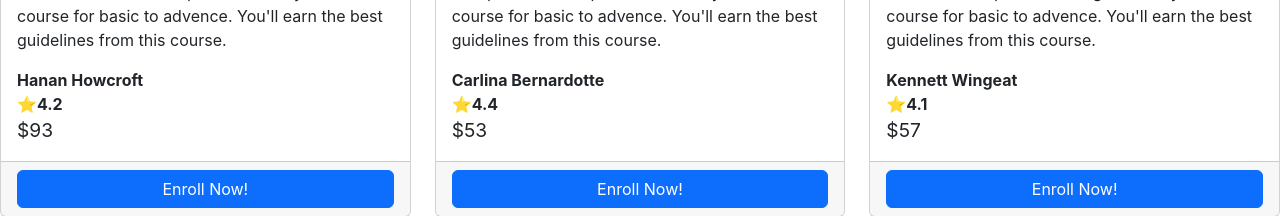
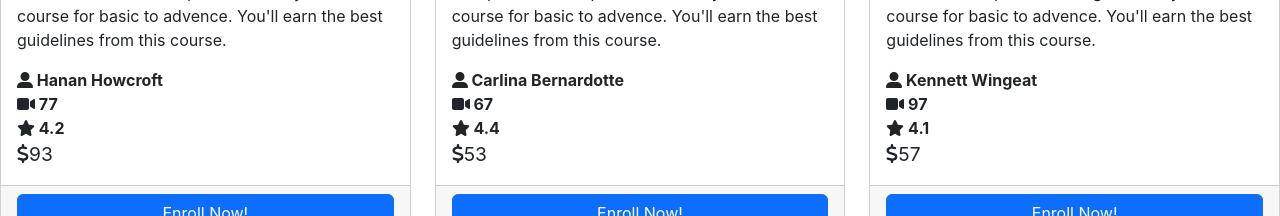
Before and after one commit to fs-nirjhor/course-app, a React (Create React App) app: page / in a window 1280 px wide. Shown: the part 509-725 px from the top of the page. Built offline with nearby package versions, Linux system fonts and the light colour scheme.

Commit message:
second commit

```diff
--- a/package.json
+++ b/package.json
@@ -3,6 +3,11 @@
   "version": "0.1.0",
   "private": true,
   "dependencies": {
+    "@fortawesome/fontawesome-svg-core": "^6.2.1",
+    "@fortawesome/free-brands-svg-icons": "^6.2.1",
+    "@fortawesome/free-regular-svg-icons": "^6.2.1",
+    "@fortawesome/free-solid-svg-icons": "^6.2.1",
+    "@fortawesome/react-fontawesome": "^0.2.0",
     "@testing-library/jest-dom": "^5.16.5",
     "@testing-library/react": "^13.4.0",
     "@testing-library/user-event": "^13.5.0",
--- a/src/components/course/Course.js
+++ b/src/components/course/Course.js
@@ -2,6 +2,8 @@
 import courseData from "./Course.json";
 import Cart from "../cart/Cart";
 import { useState } from "react";
+import { FontAwesomeIcon } from '@fortawesome/react-fontawesome';
+import { faUserAlt, faVideoCamera, faStar, faDollar} from '@fortawesome/free-solid-svg-icons';
 
 const Course = () => {
   const [addedCourse, setAddedCourse] = useState([]);
@@ -21,9 +23,10 @@
       <div className="card-body">
         <h5 className="card-title">{course.title}</h5>
         <p className="card-text">{course.title} is a very efficient course for basic to advence. You'll earn the best guidelines from this course. </p>
-        <b>{course.instructor}</b> <br />
-        <b>⭐{course.rating}</b> <br />
-        <big>${course.price}</big>
+        <b><FontAwesomeIcon icon={faUserAlt} /> {course.instructor}</b> <br />
+        <b><FontAwesomeIcon icon={faVideoCamera} /> {course.lecture} </b> <br />
+        <b><FontAwesomeIcon icon={faStar} /> {course.rating}</b> <br />
+        <big><FontAwesomeIcon icon={faDollar} />{course.price}</big>
       </div>
       <div className="card-footer">
         <button className="btn btn-primary w-100" onClick={() => enrollButtonHandler(course)}>Enroll Now!</button>
```
Also changed, not shown: 1 other file (tests, documents, lock files or other folders).
